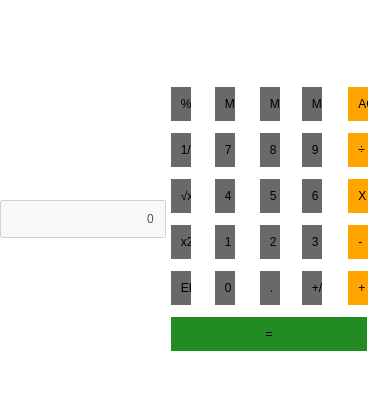
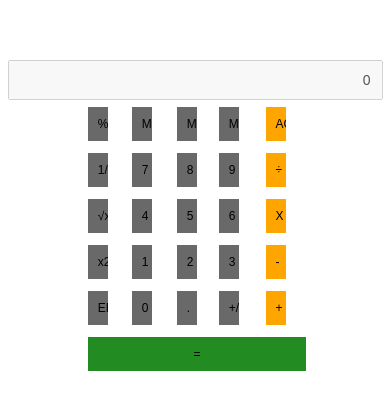
Before and after one commit to genisbou/Calculadora, a plain HTML site: page calculadora_cientifica.html in a window 390 px wide. Shown: the part 203-612 px from the top of the page. Drawn offline with Linux system fonts and the light colour scheme.

Commit message:
contenidor centrar calculadora
OK

```diff
--- a/calculadora_cientifica.css
+++ b/calculadora_cientifica.css
@@ -1,91 +1,93 @@
+/* Assegura que el body estigui centrat i s'ajusti al viewport */
+body, html {
+    display: flex;
+    justify-content: center;
+    align-items: center;
+    width: 100vw;
+    height: 100vh;
+    margin: 0;
+    padding: 0;
+    box-sizing: border-box;
+}
+
+/* Contenidor per centrar la calculadora */
+.calculator-container {
+    display: flex;
+    flex-direction: column;
+    align-items: center;
+    width: 300px; /* Amplada fixa per a ordinadors */
+    max-width: 100%;
+}
+
+/* Ajustos de la pantalla */
+.display {
+    padding: 14px;
+    font-size: 16px;
+    width: 100%; /* Ocupa el 100% de l'ample disponible */
+    text-align: right;
+}
+
+/* Botons generals */
 .button {
     border: none;
-    padding: 14px 14px;
+    padding: 14px;
     font-size: 16px;
     margin: 4px 2px;
     width: 50px;
     background-color: dimgray;
 }
 
-.display {
-    padding: 14px 14px;
-    font-size: 16px;
-    width: 270px;
-    text-align: right;
-}
-
+/* Botons especials */
 #divisio, #multiplicacio, #resta, #suma, #ac {
     background-color: orange;
 }
 
 #igual {
     background-color: forestgreen;
-    width: 300px;
+    width: 100%; /* Amplada completa per ajustar-se a la pantalla */
     text-align: center;
 }
 
-
-
-/* Fer la pagina responsive per a que es vegi bé en un dispositiu mòbil. Samsung Galaxy S20 ultra Android 11 412*915 en vertical i 915*412 en horitzontal. */
-
-/* Dispositiu mòbil en horitzontal */
-@media screen and (max-width: 412px) and (orientation: landscape) and (max-height: 915px) {
-    body {
-        display: flex;
-        justify-content: center;
-        align-items: center;
-        width: 100vw;
-        height: 100vh;
-        margin: 0;
-        padding: 0;
+/* Dispositiu mòbil - Samsung Galaxy S20 Ultra (vertical) */
+@media screen and (max-width: 412px) and (orientation: portrait) {
+    .calculator-container {
+        width: 90%; /* Ajusta amplada per ocupar la major part de la pantalla */
     }
 
     .button {
-        width: 20%; /* Ajusta amplada per adaptar-se a la pantalla */
+        width: 20%; /* Ajusta amplada del botó per adaptar-se a la pantalla */
         padding: 10px;
         font-size: 12px;
     }
 
     .display {
-        width: 90%; /* Maximitza l'ús de l'espai disponible */
+        font-size: 14px;
         padding: 10px;
-        font-size: 12px;
-        text-align: right;
     }
 
     #igual {
-        width: 90%; /* Igual d'amplada que la pantalla */
-        padding: 10px;
+        width: 100%;
     }
 }
 
-/* Dispositiu mòbil en vertical */
-@media screen and (max-width: 412px) and (orientation: portrait) and (max-height: 915px) {
-    body {
-        display: flex;
-        justify-content: center;
-        align-items: center;
-        width: 100vw;
-        height: 100vh;
-        margin: 0;
-        padding: 0;
+/* Dispositiu mòbil - Samsung Galaxy S20 Ultra (horitzontal) */
+@media screen and (max-width: 915px) and (orientation: landscape) {
+    .calculator-container {
+        width: 80%;
     }
 
     .button {
-        width: 20%; /* Ajusta amplada per adaptar-se a la pantalla */
+        width: 18%;
         padding: 10px;
         font-size: 12px;
     }
 
     .display {
-        width: 90%; /* Maximitza l'ús de l'espai disponible */
+        font-size: 14px;
         padding: 10px;
-        font-size: 12px;
-        text-align: right;
     }
 
     #igual {
-        width: 90%; /* Igual d'amplada que la pantalla */
-        padding: 10px;
+        width: 100%;
     }
 }
--- a/calculadora_cientifica.html
+++ b/calculadora_cientifica.html
@@ -2,46 +2,38 @@
 <html lang="en">
 <head>
     <meta charset="utf-8">
-    <title>Page Title</title>
+    <title>Calculadora Científica</title>
     <meta http-equiv="x-ua-compatible" content="ie=edge">
     <meta name="viewport" content="width=device-width, initial-scale=1.0">
-    <meta name="description" content="A brief page description">
-    <meta name="keywords" content="html,cheatsheet" />
-    <meta property="fb:admins" content="YourFacebookUsername" />
-    <link rel="apple-touch-icon" href="apple-touch-icon.png">
     <link rel="stylesheet" href="calculadora_cientifica.css">
-    <!-- Link JS file with defer attribute -->
     <script defer src="calculadora_cientifica.js"></script>
 </head>
 <body>
-    <!-- Calculadora cientifica javascript -->
+    <div class="calculator-container">
         <!-- Pantalla  -->
         <input type="text" id="display" class="display" value="0" disabled>
         <table>
-        <!-- Operacions  -->
+            <!-- Operacions -->
             <tr>
-
                 <td><input type="button" id="percentatge" value="%" class="button"></td>
                 <td><input type="button" id="m+" value="M+" class="button"></td>
                 <td><input type="button" id="m-" value="M-" class="button"></td>
                 <td><input type="button" id="mr" value="MR" class="button"></td>
                 <td><input type="button" id="ac" value="AC" class="button"></td>
-
+            </tr>
             <tr>
-
                 <td><input type="button" id="1/x" value="1/x" class="button"></td>
                 <td><input type="button" id="7" value="7" class="button"></td>
                 <td><input type="button" id="8" value="8" class="button"></td>
                 <td><input type="button" id="9" value="9" class="button"></td>
-            <td><input type="button" id="divisio" value="÷" class="button" </td>
+                <td><input type="button" id="divisio" value="÷" class="button"></td>
             </tr>
             <tr>
-
                 <td><input type="button" id="arrel" value="√x" class="button"></td>
                 <td><input type="button" id="4" value="4" class="button"></td>
                 <td><input type="button" id="5" value="5" class="button"></td>
                 <td><input type="button" id="6" value="6" class="button"></td>
-            <td><input type="button" id="multiplicacio" value="X" class="button" </td>
+                <td><input type="button" id="multiplicacio" value="X" class="button"></td>
             </tr>
             <tr>
                 <td><input type="button" id="x2" value="x2" class="button"></td>
@@ -56,14 +48,11 @@
                 <td><input type="button" id="punt" value="." class="button"></td>
                 <td><input type="button" id="+/-" value="+/-" class="button"></td>
                 <td><input type="button" id="suma" value="+" class="button"></td>
-
             </tr>
             <tr>
-            <td colspan="10"><input type="button" id="igual" value="=" class="button"></td>
+                <td colspan="5"><input type="button" id="igual" value="=" class="button"></td>
             </tr>
         </table>
-
-
-
+    </div>
 </body>
 </html>
```
Lines whose indentation alone changed are shown as unchanged.
